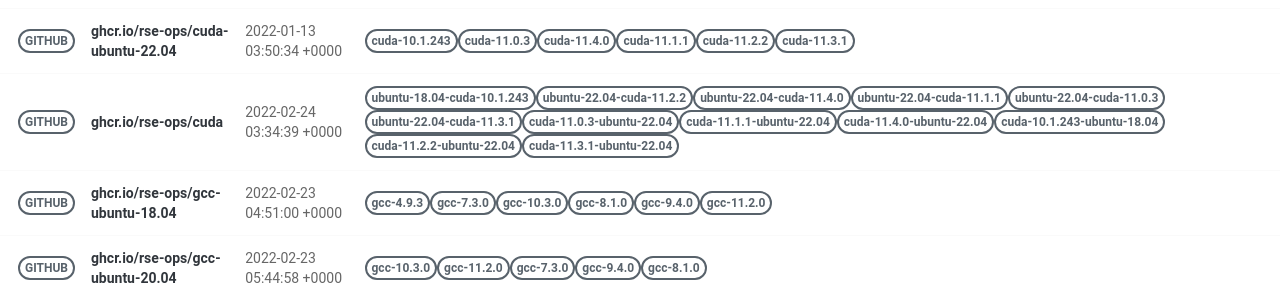
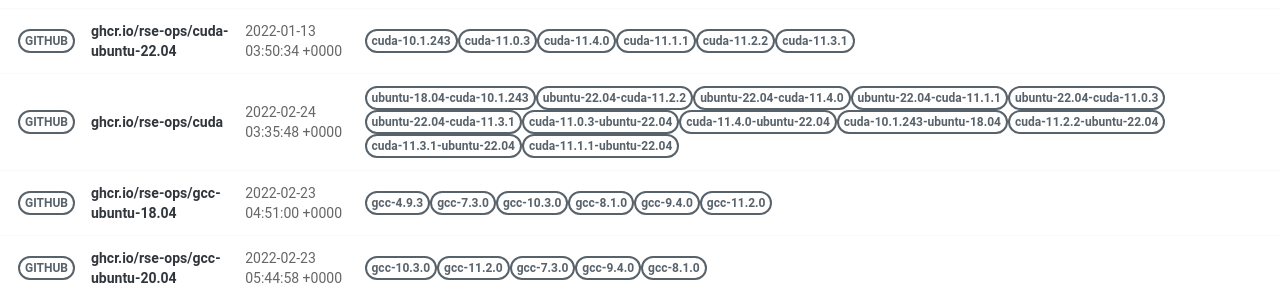
Before and after one commit to rse-ops/docker-images, a Jekyll site: the page built from pages/index.md, in a window 1280 px wide. Shown: the part 421-721 px from the top of the page. Built offline with Jekyll 4.4.1, drawn with Linux system fonts in a browser that asks for light colours; nearby versions of some CDN libraries.

Commit message:
Automated push to update library 2022-02-24

```diff
--- a/_library/ghcr.io-rse-ops-cuda.md
+++ b/_library/ghcr.io-rse-ops-cuda.md
@@ -1,7 +1,7 @@
 ---
 layout: container
 name: ghcr.io/rse-ops/cuda
-updated_at: 2022-02-24 03:34:39.257835
+updated_at: 2022-02-24 03:35:48.327501
 
 
 container_url: https://github.com/orgs/rse-ops/packages/container/package/cuda
```
Also changed, not shown: other parts of _library/ghcr.io-rse-ops-cuda.md (+3 -3 lines).
